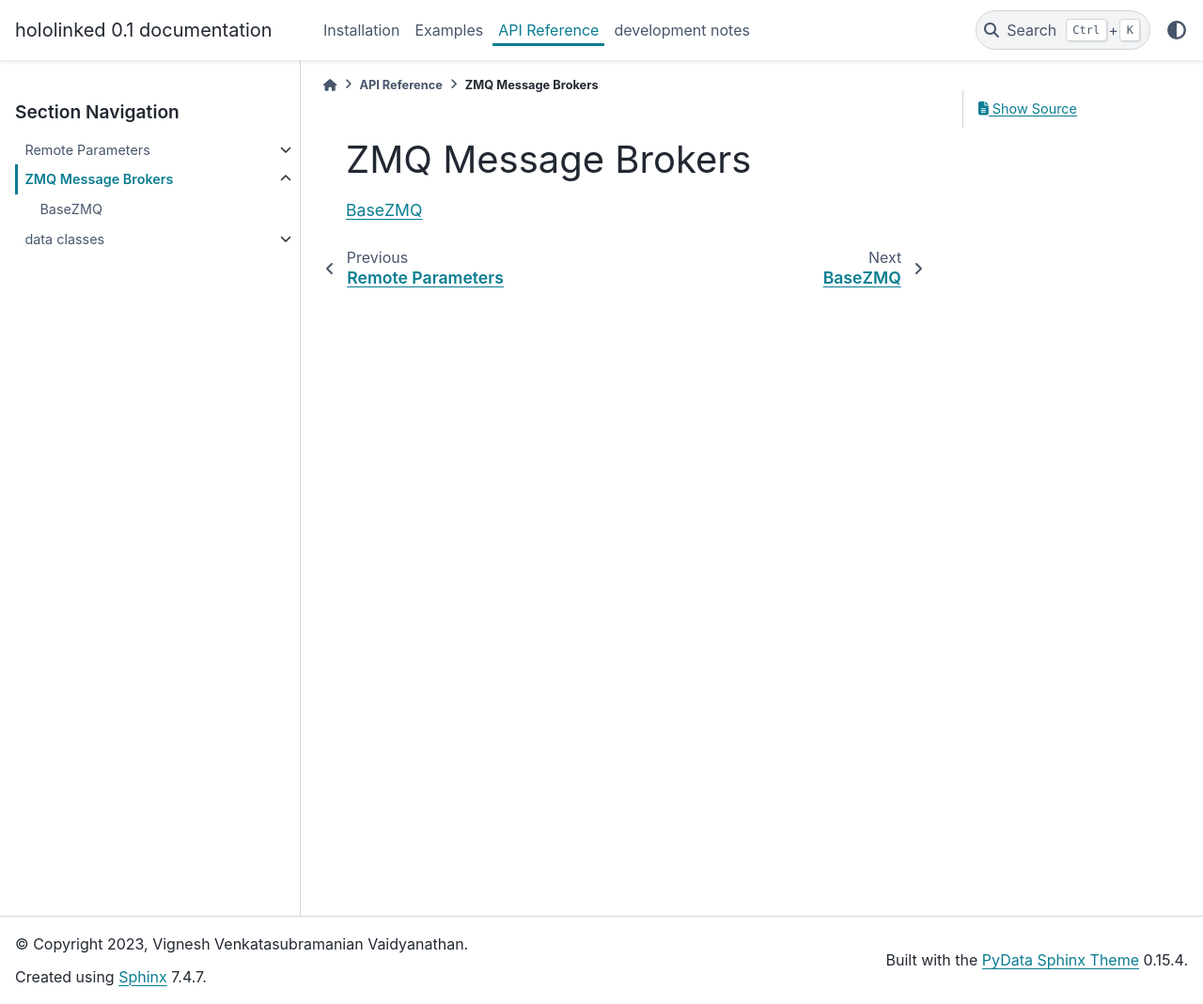
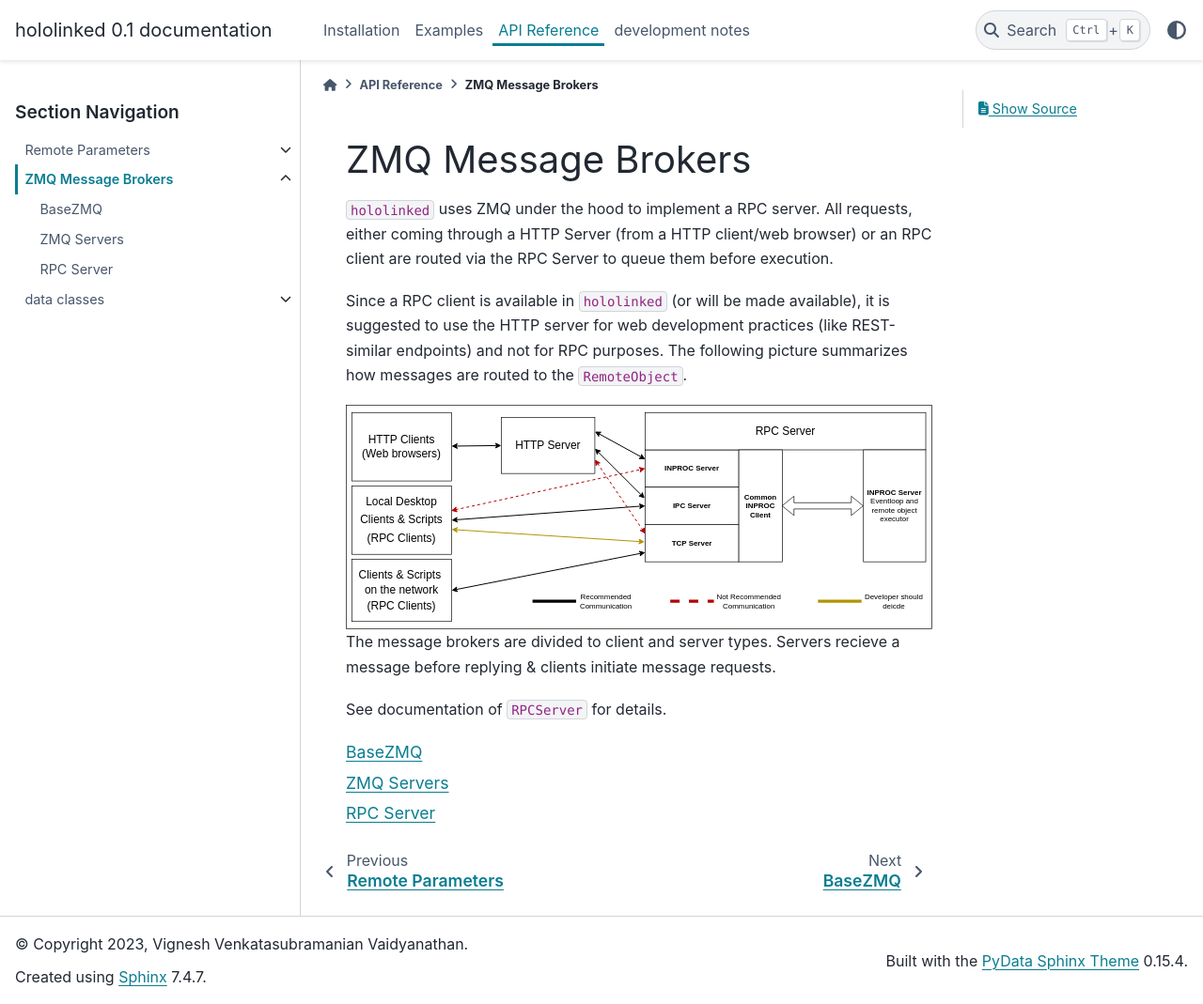
Before and after one commit to VigneshVSV/hololinked, a Sphinx documentation site: the page built from doc/source/autodoc/server/zmq_message_brokers/index.rst, in a window 1280 px wide and 1069 px high. Shown: the whole window at 94% size. Built offline with Sphinx 7.4.7 and the PyData theme 0.15.4, drawn with Linux system fonts in a browser that asks for light colours.

Commit message:
minor updates

```diff
--- a/doc/source/autodoc/index.rst
+++ b/doc/source/autodoc/index.rst
@@ -1,4 +1,8 @@
 .. _apiref:
+
+.. |br| raw:: html
+
+    <br />
 
 API Reference
 =============
--- a/doc/source/autodoc/server/zmq_message_brokers/index.rst
+++ b/doc/source/autodoc/server/zmq_message_brokers/index.rst
@@ -1,7 +1,28 @@
 ZMQ Message Brokers
 ===================
+
+``hololinked`` uses ZMQ under the hood to implement a RPC server. All requests, either coming through a HTTP
+Server (from a HTTP client/web browser) or an RPC client are routed via the RPC Server to queue them before execution.
+
+Since a RPC client is available in ``hololinked`` (or will be made available), it is suggested to use the HTTP
+server for web development practices (like REST-similar endpoints) and not for RPC purposes. The following picture
+summarizes how messages are routed to the ``RemoteObject``.
+
+.. image:: ../../../_static/architecture.drawio.light.svg
+    :class: only-light
+
+.. image:: ../../../_static/architecture.drawio.dark.svg
+    :class: only-dark
+
+
+The message brokers are divided to client and server types. Servers recieve a message before replying & clients
+initiate message requests.
+
+See documentation of ``RPCServer`` for details.
 
 .. toctree::
     :maxdepth: 1
 
     base_zmq
+    base_zmq_server
+    rpc_server
```
Also changed, not shown: doc/source/autodoc/server/zmq_message_brokers/base_zmq.rst (+13 -0 lines), doc/source/autodoc/server/zmq_message_brokers/base_zmq_server.rst (added, +16 -0 lines), doc/source/autodoc/server/zmq_message_brokers/rpc_server.rst (added, +12 -0 lines), doc/source/_static/architecture.drawio.dark.svg (added), doc/source/_static/architecture.drawio.light.svg (added), 6 other files.
